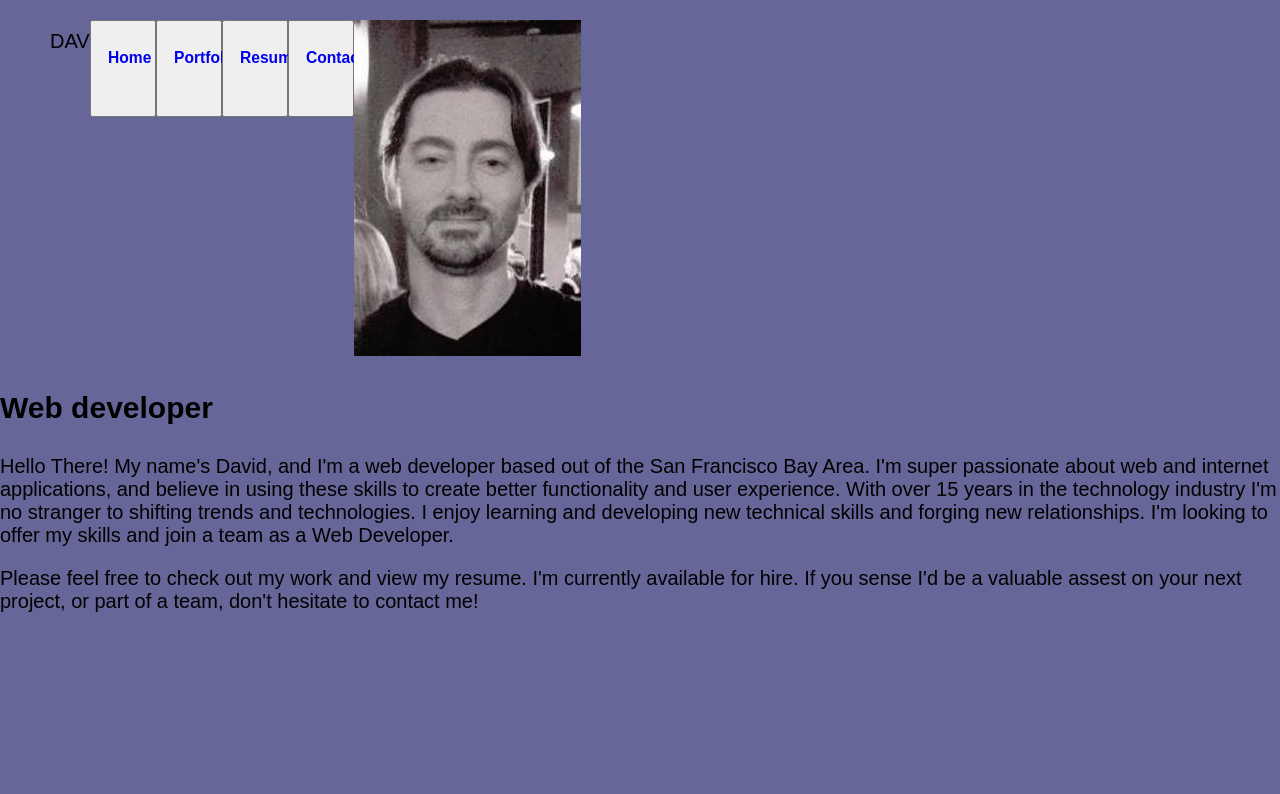
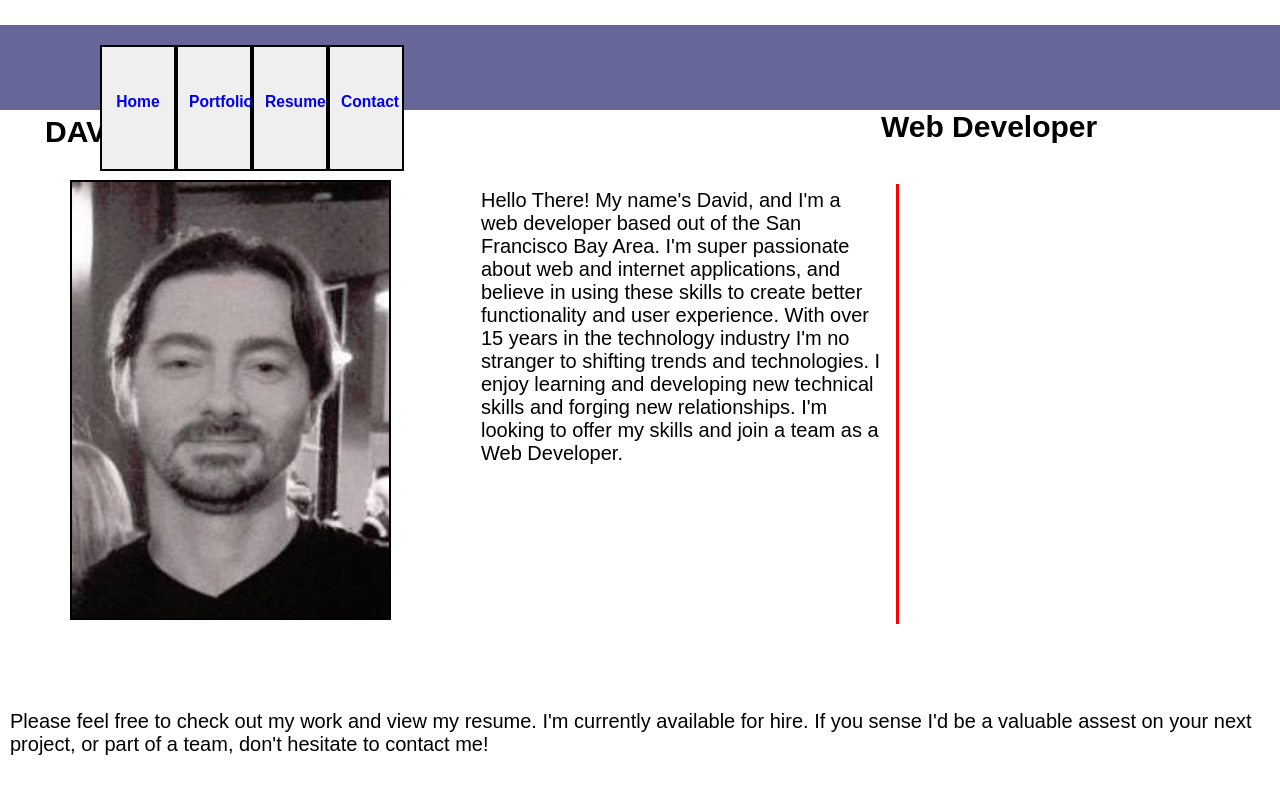
Before and after one commit to enleightond/enleightond.github.io, a plain HTML site: page index.html in a window 1280 px wide. Drawn offline with nearby package versions, Linux system fonts and the light colour scheme; some packages are replaced by stand-ins of ours; a script that the page names is missing.

Commit message:
format alignment for front page

```diff
--- a/css/style.css
+++ b/css/style.css
@@ -3,7 +3,7 @@ body {
 	padding: 0;
 	font-family: arial;
 	font-size: 20px;
-	background-color: #666699;
+	/*background-color: #666699;*/
 }
 
 /*header {
@@ -13,6 +13,12 @@ body {
 /*.namePlate {
 	font: 20px;
 }*/
+nav {
+	float: left;
+	width: 100%;
+	background-color: #666699;
+	height: 85px;
+}
 
 #menuBar {
 	list-style: none;
@@ -24,18 +30,58 @@ body {
 
 #menuBar li a {
 	display: block;
-	height: 40px;
-	width: 30px;
-	padding:10px;
+	height: 55px;
+	width: 50px;
+	padding:5px;
+	margin-top: 40px;
 	text-decoration: none;
 }
 
 #menuBar>li>a {
-	background-color: #666699;
-	color: #000;
+	color: black;
 }
 
 #menuBar li a:hover{
 	background-color: white;
-	color: #fff;
+	color: #666699;
 }
+#menuBar li button{
+	float: right;
+	right: 0px;
+	border: 2px solid black;
+}
+
+img {
+	float: left;
+	height: 436px;
+	width: 317px;
+	margin: 70px;
+	border: 2px solid black;
+}
+
+.jobTitle {
+	float: left;
+	margin-left: 20px;
+	width: 400px;
+}
+
+.bio {
+	float: left;
+	margin-left: 20px;
+	width: 400px;
+}
+
+.vLine {
+	float: left;
+	border-left: 3px solid #ff0000;
+	height: 400px;
+	margin: 15px;
+	padding-top: 20px;
+	padding-bottom: 20px;
+
+}
+
+.socialButtons {
+	float: left;
+	margin-left: 10px;
+}
--- a/index.html
+++ b/index.html
@@ -19,7 +19,7 @@
 			<nav>
 				<a id="menuItem" href="#"></a>
 				<ul id="menuBar">
-					<li><a href="#">DAVID<strong>LEIGHTON</strong></a></li>
+					<li><a href="#"><h1>DAVID<strong>LEIGHTON</strong></h1></a></li>
 					<li><button><h3><a href="#">Home		</a></h3></button></li>
 					<li><button><h3><a href="#">Portfolio	</a></h3></button></li>
 					<li><button><h3><a href="#">Resume		</a></h3></button></li>
@@ -30,10 +30,14 @@
 	<!-- </div> -->
 	<div>
 		<img src="images/meBnW.jpg">
-			<h2><p>Web developer</p></h2>
-			<p>Hello There! My name's David, and I'm a web developer based out of the San Francisco Bay Area. I'm super passionate about web and internet applications, and believe in using these skills to create better functionality and user experience. With over 15 years in the technology industry I'm no stranger to shifting trends and technologies. I enjoy learning and developing new technical skills and forging new relationships. I'm looking to offer my skills and join a team as a Web Developer.</p>
-
-			<p>Please feel free to check out my work and view my resume. I'm currently available for hire. If you sense I'd be a valuable assest on your next project, or part of a team, don't hesitate to contact me!</p>
+			<div>
+				<p class="jobTitle"><h2>Web Developer</h2></p>
+				<p class="bio">Hello There! My name's David, and I'm a web developer based out of the San Francisco Bay Area. I'm super passionate about web and internet applications, and believe in using these skills to create better functionality and user experience. With over 15 years in the technology industry I'm no stranger to shifting trends and technologies. I enjoy learning and developing new technical skills and forging new relationships. I'm looking to offer my skills and join a team as a Web Developer.</p>
+			</div>
+			<div class="vLine"></div>
+			<div>
+				<p class="socialButtons">Please feel free to check out my work and view my resume. I'm currently available for hire. If you sense I'd be a valuable assest on your next project, or part of a team, don't hesitate to contact me!</p>
+			</div>
 	</div>
 
 </body>
```
